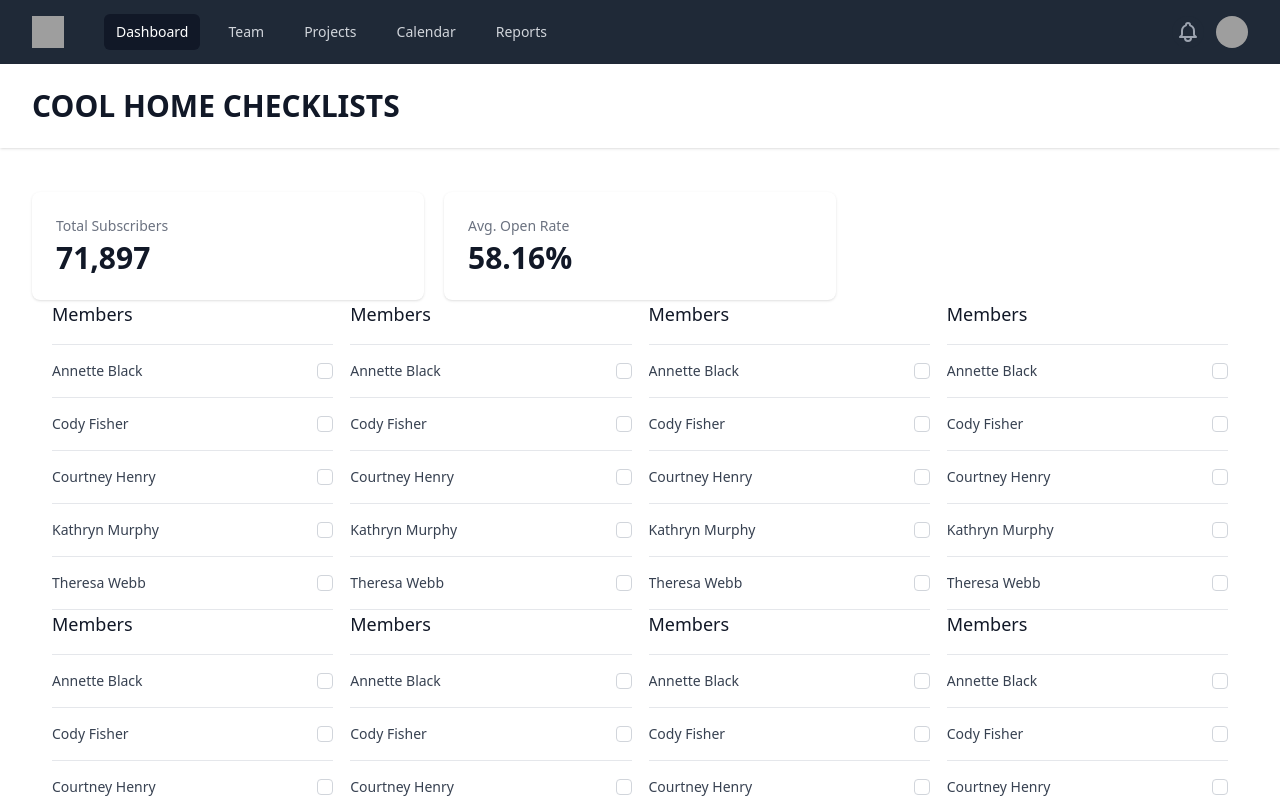
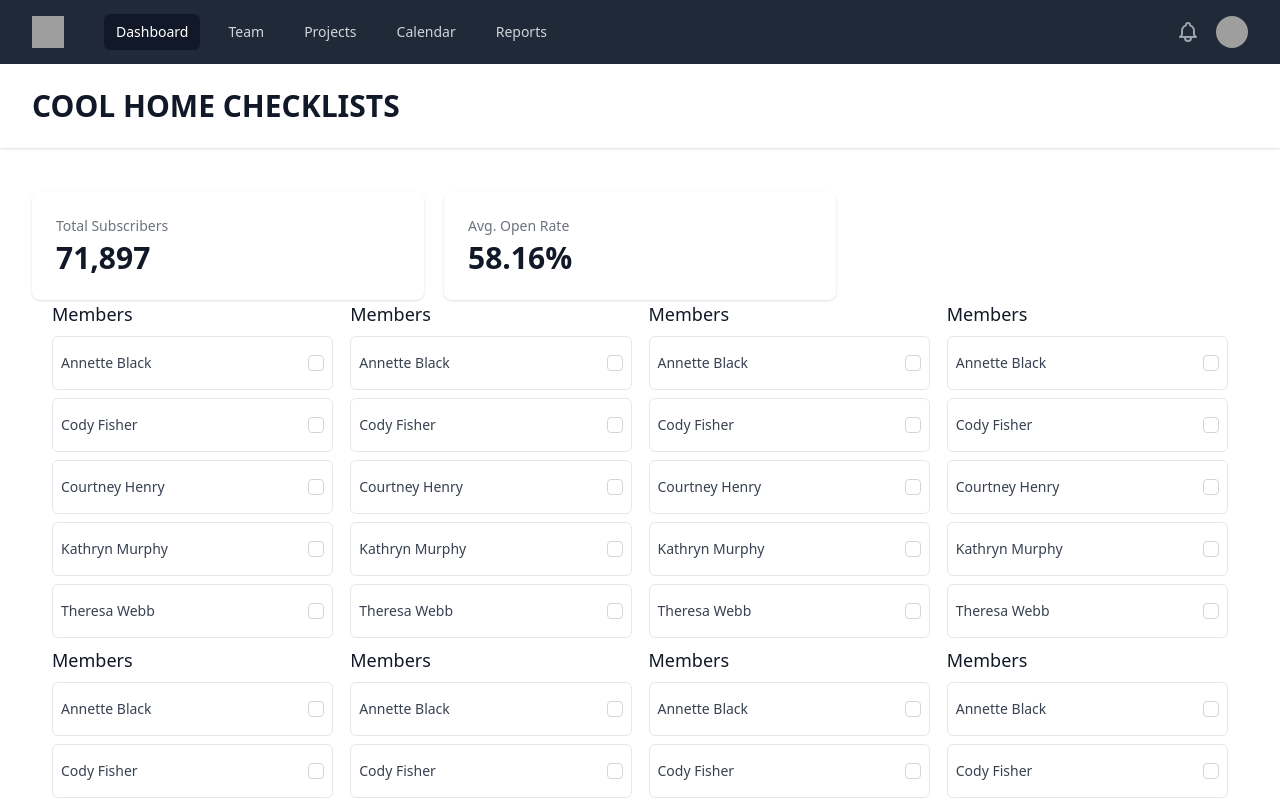
Before and after one commit to joluna198/hackdavis, a React (Create React App) app: page / in a window 1280 px wide. Shown: the top 800 px of the page. Built offline with nearby package versions, Linux system fonts and the light colour scheme; grey boxes are pictures that could not be loaded.

Commit message:
ui change

```diff
--- a/src/Checkbox.js
+++ b/src/Checkbox.js
@@ -10,9 +10,9 @@ export default function Checkbox() {
     return (
         <fieldset>
             <legend className="text-lg font-medium text-gray-900">Members</legend>
-            <div className="mt-4 border-t border-b border-gray-200 divide-y divide-gray-200">
+            <div className="divide-gray-200 ">
                 {people.map((person, personIdx) => (
-                    <div key={personIdx} className="relative flex items-start py-4">
+                    <div key={personIdx} className="relative flex items-start py-4 px-2 border border-gray-200 my-2 rounded-md">
                         <div className="min-w-0 flex-1 text-sm">
                             <label htmlFor={person.id} className="font-medium text-gray-700 select-none">
                                 {person.name}
```
